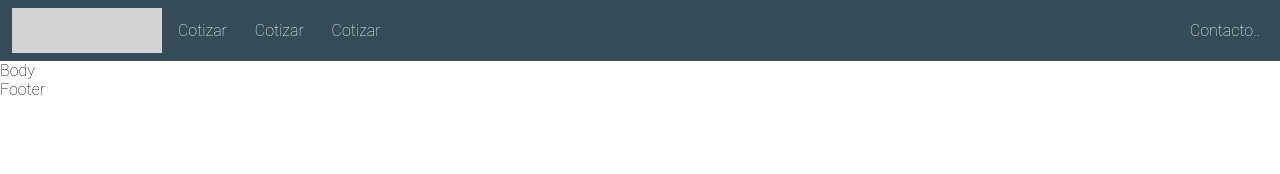
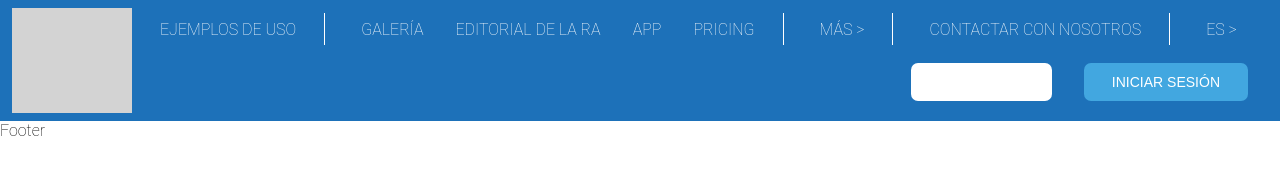
Before and after one commit to Brian2525/illut.io-landing-page, a website: page index.html in a window 1280 px wide. Drawn offline with Linux system fonts and the light colour scheme.

Commit message:
Header completed.

```diff
--- /dev/null
+++ b/assets/css/buttons.css
@@ -0,0 +1,29 @@
+.button {
+    color: white;
+    background: #42A7E0;
+    border: none;
+    border-radius: .5em;
+    cursor: pointer;
+    display: inline-block;
+    font-size: 14px;
+    font-weight: normal;
+    text-decoration: none;
+    text-transform: uppercase;
+    outline: none;
+    padding: .8em 2em;
+}
+
+.button:hover {
+    filter: brightness(97%);
+}
+
+.button--white,
+.button--outline:hover {
+    background: white;
+    color: #3468A9;
+}
+
+.button--outline {
+    background: transparent;
+    border: 2px solid white;
+}
--- a/assets/css/header.css
+++ b/assets/css/header.css
@@ -1,37 +1,60 @@
 .header {
-    align-items: center;
-    background-color: #334C58;
-    color: white;
+    --header-text-color: white;
+    align-items: stretch;
+    background-color: #1D71B9;
+    color: var( --header-text-color );
     display: flex;
     padding: .5rem .75rem;
+    text-transform: uppercase;
 }
 
 .header__logo {
+    align-self: center;
     background: lightgray;
-    height: 45px;
+    height: 105px;
     margin-right: .5rem;
-    width: 150px;
+    min-width: 120px;
+    width: 120px;
 }
 
-.header__menu {
+.header__menu-container {
+    align-content: space-around;
     flex: 1;
-    position: relative;
+    flex-wrap: wrap;
+    display: flex;
 }
 
 .menu {
-    display: inline-block;
+    align-items: center;
+    display: flex;
     list-style: none;
     margin: 0;
-    padding: 0 .5rem;
+    padding: 0 1rem;
+    white-space: nowrap;
 }
 
-.menu--right {
-    position: absolute;
-    right: 0;
+.menu--right { /* only one right menu for each container  */
+    flex: 1;
+    justify-content: flex-end;
 }
 
 .menu__item {
+    cursor: pointer;
     display: inline-block;
+    padding: .5rem .25rem;
+}
+
+.menu__item > a {
+    color: var( --header-text-color );
+    text-decoration: none;
+}
+
+.menu__item--separator {
+    border-right: 1px solid var( --header-text-color );
+    height: 2em;
+    margin-right: 0;
+    max-height: 2em;
+    padding: 0;
 }
 
 .menu__item:not( :last-child ) {
--- a/assets/css/style.css
+++ b/assets/css/style.css
@@ -1,4 +1,6 @@
 @import url( 'header.css' );
+@import url( 'grid-container.css' );
+@import url( 'buttons.css' );
 
 html, body {
     font-family: 'Roboto', Arial, sans-serif;
--- a/index.html
+++ b/index.html
@@ -8,27 +8,56 @@
     <body>
         <header class="header">
             <div class="header__logo"></div>
-            <nav class="header__menu">
+            <nav class="header__menu-container">
                 <ul class="menu">
                     <li class="menu__item">
-                        Cotizar
+                        <a href="#">Ejemplos de uso </a>
+                    </li>
+                    <li class="menu__item menu__item--separator"></li>
+                </ul>
+                <ul class="menu">
+                    <li class="menu__item">
+                        Galería
                     </li>
                     <li class="menu__item">
-                        Cotizar
+                        Editorial de la RA
                     </li>
                     <li class="menu__item">
-                        Cotizar
+                        APP
+                    </li>
+                    <li class="menu__item">
+                        Pricing
+                    </li>
+                    <li class="menu__item menu__item--separator"></li>
+                </ul>
+                <ul class="menu">
+                    <li class="menu__item">
+                        Más >
+                    </li>
+                    <li class="menu__item menu__item--separator"></li>
+                </ul>
+                <ul class="menu">
+                    <li class="menu__item">
+                        Contactar con nosotros
+                    </li>
+                    <li class="menu__item menu__item--separator"></li>
+                </ul>
+                <ul class="menu">
+                    <li class="menu__item">
+                        ES >
                     </li>
                 </ul>
                 <ul class="menu menu--right">
                     <li class="menu__item">
-                        Contacto..
+                        <a href="#" class="button button--white">Crear la RA</a>
+                    </li>
+                    <li class="menu__item">
+                        <button class="button">Iniciar sesión</button>
                     </li>
                 </ul>
             </nav>
         </header>
         <section>
-            Body
         </section>
         <footer>
             Footer
```
